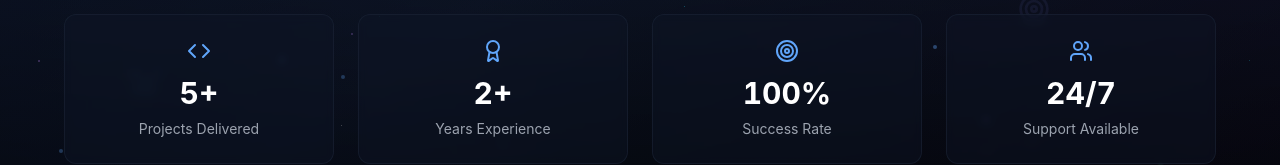
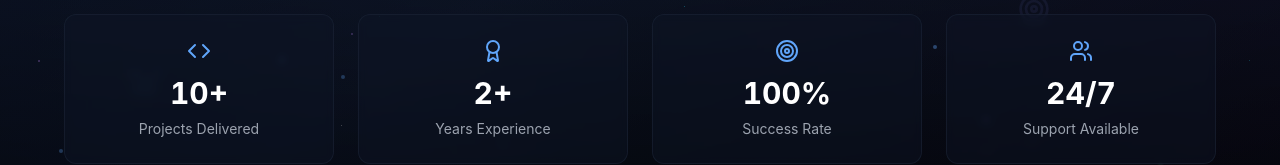
Before and after one commit to himanshuu932/Bludgers, a React (Create React App) app in the folder client/: page / in a window 1280 px wide. Shown: the part 574-739 px from the top of the page. Built offline with nearby package versions, Linux system fonts and the light colour scheme.

Commit message:
added services

```diff
--- a/client/src/components/Herosection.jsx
+++ b/client/src/components/Herosection.jsx
@@ -239,7 +239,7 @@ const EnhancedHeroSection = () => {
               </p>
                         {/* Stats Grid */}
             <div className={`grid grid-cols-2 gap-4 transform transition-all duration-1000 delay-300 ${isLoaded ? 'translate-y-0 opacity-100' : 'translate-y-8 opacity-0'}`}>
-              <StatsCard number={5} suffix="+" label="Projects" delay={0} icon={Code} />
+              <StatsCard number={10} suffix="+" label="Projects" delay={0} icon={Code} />
               <StatsCard number={2} suffix="+" label="Years" delay={200} icon={Award} />
               <StatsCard number={100} suffix="%" label="Success" delay={400} icon={Target} />
               <StatsCard number={24} suffix="/7" label="Support" delay={600} icon={Users} />
@@ -294,7 +294,7 @@ const EnhancedHeroSection = () => {
 
             {/* Stats Grid */}
             <div className={`grid grid-cols-4 gap-6 max-w-6xl mx-auto mb-12 transform transition-all duration-1000 delay-600 ${isLoaded ? 'translate-y-0 opacity-100' : 'translate-y-8 opacity-0'}`}>
-              <StatsCard number={5} suffix="+" label="Projects Delivered" delay={0} icon={Code} />
+              <StatsCard number={10} suffix="+" label="Projects Delivered" delay={0} icon={Code} />
               <StatsCard number={2} suffix="+" label="Years Experience" delay={200} icon={Award} />
               <StatsCard number={100} suffix="%" label="Success Rate" delay={400} icon={Target} />
               <StatsCard number={24} suffix="/7" label="Support Available" delay={600} icon={Users} />
```
